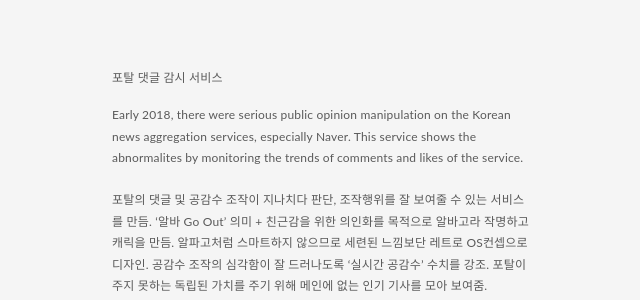
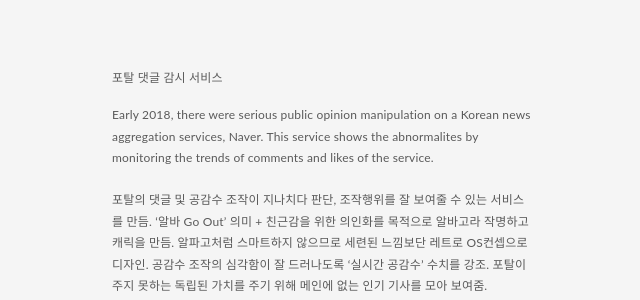
Before and after one commit to joonilkim/joonilkim.github.io, a Jekyll site: the page built from _posts/2018-02-01-albago.md, in a window 1280 px wide and 900 px high. Shown: the part 225-525 px from the top of the window, without its empty margins (318-958 px from the left). Built offline with Jekyll 4.4.1, drawn with Linux system fonts in a browser that asks for light colours.

Commit message:
fixed some descriptions

```diff
--- a/_posts/2018-02-01-albago.md
+++ b/_posts/2018-02-01-albago.md
@@ -11,6 +11,6 @@ covers:
 platform: Web
 stack: Python, ES6, Node.js, Express.js, Websocket, Webpack, Vue.js, Vuex, ECS, EC2, AWS Aurora Mysql, S3, Cloudwatch
 ---
-Early 2018, there were serious public opinion manipulation on the Korean news aggregation services, especially Naver. This service shows the abnormalites by monitoring the trends of comments and likes of the service.
+Early 2018, there were serious public opinion manipulation on a Korean news aggregation services, Naver. This service shows the abnormalites by monitoring the trends of comments and likes of the service.
 
 포탈의 댓글 및 공감수 조작이 지나치다 판단, 조작행위를 잘 보여줄 수 있는 서비스를 만듬. '알바 Go Out' 의미 + 친근감을 위한 의인화를 목적으로 알바고라 작명하고 캐릭을 만듬. 알파고처럼 스마트하지 않으므로 세련된 느낌보단 레트로 OS컨셉으로 디자인. 공감수 조작의 심각함이 잘 드러나도록 '실시간 공감수' 수치를 강조. 포탈이 주지 못하는 독립된 가치를 주기 위해 메인에 없는 인기 기사를 모아 보여줌.
```
Also changed, not shown: _posts/2016-07-01-unlabeledcalendar.md (+1 -1 lines).
